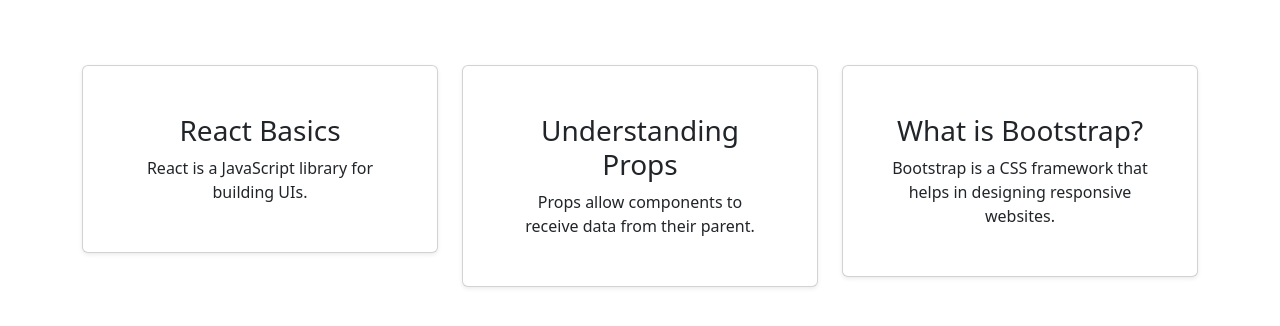
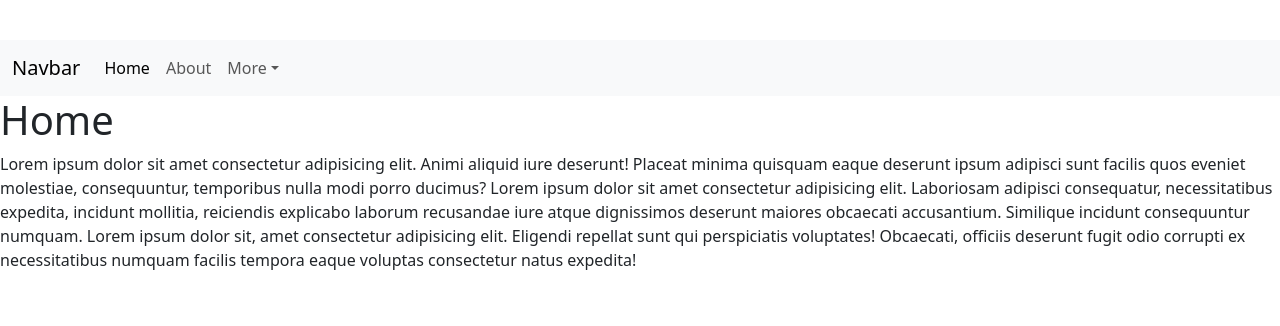
Before and after one commit to AbdulMugniMusba/REACT, a React (Vite) app in the folder my-app/: page / in a window 1280 px wide. Shown: the part 236-562 px from the top of the page. Built offline with nearby package versions, Linux system fonts and the light colour scheme.

Commit message:
adding my work

```diff
--- a/my-app/package.json
+++ b/my-app/package.json
@@ -12,7 +12,8 @@
   "dependencies": {
     "bootstrap": "^5.3.3",
     "react": "^18.3.1",
-    "react-dom": "^18.3.1"
+    "react-dom": "^18.3.1",
+    "react-router-dom": "^7.1.5"
   },
   "devDependencies": {
     "@eslint/js": "^9.17.0",
--- a/my-app/src/App.css
+++ b/my-app/src/App.css
@@ -1,4 +1,4 @@
-#root {
+/* #root {
   max-width: 1280px;
   margin: 0 auto;
   padding: 2rem;
@@ -39,11 +39,11 @@
 
 .read-the-docs {
   color: #888;
-}
-body {
+} */
+/* body {
   display: flex;
   justify-content: center;
   align-items: center;
-  height: 100vh;
+  height: 250vh;
   margin: 0;
-}
+} */
--- a/my-app/src/App.tsx
+++ b/my-app/src/App.tsx
@@ -1,5 +1,12 @@
 // import { Children } from "react";
 import "./App.css";
+import {BrowserRouter as Router, Routes, Route, Link} from "react-router-dom";
+import 'bootstrap/dist/js/bootstrap.bundle.min.js';
+import Home from "./components/Home";
+import About from "./components/About";
+import Counter from "./components/Counter";
+import RecipeList from "./components/RecipeList";
+import ArticleList from "./components/ArticleList";
 // import ProductsList from "./components/products.tsx";
 // import CourseListObject from "./components/CourseListObject.tsx";
 // import CarsList from "./components/cars.tsx";
@@ -16,29 +23,81 @@
 // import UserProfile from "./components/UserProfile.tsx";
 // import Toggle from "./components/Toggle.tsx";
 // import Greeting from "./components/Greeting.tsx";
-import ArticleList from "./components/ArticleList.tsx";
+// import ArticleList from "./components/ArticleList.tsx";
+// import UserList from "./components/UserList.tsx";
+// import ProductsList from "./components/ProductList.tsx";
+// import RecipeList from "./components/RecipeList.tsx";
 function App() {
   return (
-    <div>
-      {/* <Courses courses={fetchCourses()} /> */}
+    // <div>
+    //   {/* <Courses courses={fetchCourses()} /> */}
 
-      {/* <Counter></Counter>
-      <SetName></SetName>
-      <UserProfile></UserProfile>
-      <Toggle></Toggle> */}
-      {/* <ProductsList></ProductsList> */}
-      {/* <CourseListObject></CourseListObject> */}
-      {/* <CarsList></CarsList> */}
-      {/* <LoginStatus></LoginStatus> */}
-      {/* <Vehicle></Vehicle> */}
-      {/* <Products2></Products2> */}
-      {/* <Cars2></Cars2> */}
-      {/* <Greeting>Hello BEFFELO</Greeting>
-      // <Counter></Counter> */}
-       <ArticleList></ArticleList>
+    //   {/* <Counter></Counter>
+    //   <SetName></SetName>
+    //   <UserProfile></UserProfile>
+    //   <Toggle></Toggle> */}
+    //   {/* <ProductsList></ProductsList> */}
+    //   {/* <CourseListObject></CourseListObject> */}
+    //   {/* <CarsList></CarsList> */}
+    //   {/* <LoginStatus></LoginStatus> */}
+    //   {/* <Vehicle></Vehicle> */}
+    //   {/* <Products2></Products2> */}
+    //   {/* <Cars2></Cars2> */}
+    //   {/* <Greeting>Hello BEFFELO</Greeting>
+    //   // <Counter></Counter> */}
+    //    {/* <ArticleList></ArticleList> */}
+    //      {/* <UserList /> */}
+    //  {/* <RecipeList /> */}
+    //  {/* <ProductsList /> */}
+    //  </div>
 
 
-    </div>
+    <Router>
+       <nav className="navbar navbar-expand-lg navbar-light bg-light">
+        <div className="container-fluid">
+          <Link className="navbar-brand" to="/">Navbar</Link>
+          <button className="navbar-toggler" type="button" data-bs-toggle="collapse" data-bs-target="#navbarNavDropdown" aria-controls="navbarNavDropdown" aria-expanded="false" aria-label="Toggle navigation">
+            <span className="navbar-toggler-icon"></span>
+          </button>
+          <div className="collapse navbar-collapse" id="navbarNavDropdown">
+            <ul className="navbar-nav">
+              <li className="nav-item">
+                <Link className="nav-link active" to="/">Home</Link>
+              </li>
+              <li className="nav-item">
+                <Link className="nav-link" to="/about">About</Link>
+              </li>
+              <li className="nav-item dropdown">
+                <a className="nav-link dropdown-toggle" href="#" id="navbarDropdownMenuLink" role="button" data-bs-toggle="dropdown" aria-expanded="false">
+                  More
+                </a>
+                <ul className="dropdown-menu" aria-labelledby="navbarDropdownMenuLink">
+                  <li><Link className="dropdown-item" to="/Counter">Counter</Link></li>
+                  <li><Link className="dropdown-item" to="/RecipeList">RecipeList</Link></li>
+                  <li><Link className="dropdown-item" to="/ArticleList">ArticleList</Link></li>
+                </ul>
+              </li>
+            </ul>
+          </div>
+        </div>
+      </nav>
+
+
+
+       <Routes>
+          <Route path="/" element={<Home/>} />
+          <Route path="/about" element={<About/>} />
+          <Route path="/Counter" element={<Counter/>} />
+          <Route path="/RecipeList" element={<RecipeList/>} />
+          <Route path="/ArticleList" element={<ArticleList/>} />
+    </Routes>
+
+
+
+
+
+    </Router>
+
   );
 }
 
--- /dev/null
+++ b/my-app/src/Services/ArticleServices.tsx
@@ -0,0 +1,9 @@
+function fetchArticles() {
+const articles = [
+    { title: "React Basics", body: "React is a JavaScript library for building UIs." },
+    { title: "Understanding Props", body: "Props allow components to receive data from their parent." },
+    { title: "What is Bootstrap?", body: "Bootstrap is a CSS framework that helps in designing responsive websites." },
+  ];
+return articles;
+}
+export default fetchArticles;
--- a/my-app/src/components/About.tsx
+++ b/my-app/src/components/About.tsx
@@ -1,11 +1,19 @@
-import './About.css';
+// import "./About.css";
 
 function About() {
   return (
     <div className="about-container">
       <h1>About Our Company</h1>
       <img src="company-logo.png" alt="Company Logo" className="company-logo" />
-            <p>Welcome to our company. We are dedicated to providing the best service in the industry.</p>
+      <p>
+        Welcome to our company. We are dedicated to providing the best service
+        in the industry.
+        Lorem ipsum dolor sit amet consectetur adipisicing
+        elit. Blanditiis provident ipsam similique explicabo adipisci, a sequi
+        eveniet! Excepturi voluptates blanditiis, atque voluptatibus
+        perspiciatis, exercitationem necessitatibus id accusamus officiis animi
+        aperiam.
+      </p>
     </div>
   );
 }
--- a/my-app/src/components/ArticleList.tsx
+++ b/my-app/src/components/ArticleList.tsx
@@ -1,15 +1,10 @@
 import Article from './Article';
-const articles = [
-    { title: "React Basics", body: "React is a JavaScript library for building UIs." },
-    { title: "Understanding Props", body: "Props allow components to receive data from their parent." },
-    { title: "What is Bootstrap?", body: "Bootstrap is a CSS framework that helps in designing responsive websites." },
-  ];
-
+import  fetchArticles from '../Services/ArticleServices';
   const ArticleList = () => {
     return (
         <div className="container mt-4">
         <div className="row">
-          {articles.map((article, index) => (
+          {(fetchArticles()).map((article, index) => (
             <div className="col-md-4" key={index}>
               <Article
                title={article.title}>
--- /dev/null
+++ b/my-app/src/components/Home.tsx
@@ -0,0 +1,23 @@
+function Home() {
+  return (
+    <div className="about-container">
+      <h1>Home</h1>
+
+      <p>
+        Lorem ipsum dolor sit amet consectetur adipisicing elit. Animi aliquid
+        iure deserunt! Placeat minima quisquam eaque deserunt ipsum adipisci
+        sunt facilis quos eveniet molestiae, consequuntur, temporibus nulla modi
+        porro ducimus? Lorem ipsum dolor sit amet consectetur adipisicing elit.
+        Laboriosam adipisci consequatur, necessitatibus expedita, incidunt
+        mollitia, reiciendis explicabo laborum recusandae iure atque dignissimos
+        deserunt maiores obcaecati accusantium. Similique incidunt consequuntur
+        numquam. Lorem ipsum dolor sit, amet consectetur adipisicing elit.
+        Eligendi repellat sunt qui perspiciatis voluptates! Obcaecati, officiis
+        deserunt fugit odio corrupti ex necessitatibus numquam facilis tempora
+        eaque voluptas consectetur natus expedita!
+      </p>
+    </div>
+  );
+}
+
+export default Home;
--- /dev/null
+++ b/my-app/src/components/ProductList.tsx
@@ -0,0 +1,51 @@
+import { useEffect, useState } from "react";
+interface Products {
+    title: string;
+    image: string;
+    price: number;
+    category: string;
+
+}
+
+function ProductsList() {
+    const [Products,setProducts] = useState<Products[]>([]);
+    const [error, setError] = useState<string | null>(null);
+    const fetchProducts = async () => {
+        const response = await fetch("https://fakestoreapi.com/productss");
+        if (response.ok == false) {
+            setError("An error occurred");
+        }
+        else {
+          const data = await response.json();
+        setProducts(data);
+        }
+    };
+    useEffect(() => {
+        fetchProducts();
+    }, []);
+    if (error !== null) {
+        return <h1 className="text-danger">{error}</h1>;
+    }
+
+
+    return (
+        <div className="container">
+            <h1 className="text-center">Product List</h1>
+        <div className="row row-cols-4 row-cols-md-2 g-4">
+      {Products.map((product,index) => (
+        <div key={index}>
+            <img src={product.image} className="card-img-top" alt={product.title} style={{height:"200px",objectFit:"contain"}}/>
+          <div className="card-body">
+
+            <h5 className="card-title">{product.title}</h5>
+            <h6 className="card-text">{product.price}</h6>
+            <h6 className="card-text">{product.category}</h6>
+            </div>
+        </div>
+        ))}
+        </div>
+        </div>
+    );
+
+}
+ export default ProductsList;
--- /dev/null
+++ b/my-app/src/components/RecipeList.tsx
@@ -0,0 +1,36 @@
+import { useEffect, useState } from "react";
+interface Recipes {
+    name: string;
+  ingredients: string[];
+
+}
+
+function RecipeList() {
+    const [Recipes,setRecipes] = useState<Recipes[]>([]);
+    const fetchRecipes = async () => {
+        const response = await fetch(" https://dummyjson.com/recipes");
+        const data = await response.json();
+        setRecipes(data.recipes);
+    };
+    useEffect(() => {
+        fetchRecipes();
+    }, []);
+    return (
+        <div className="container">
+            <h2>Recipe List</h2>
+        <div className="row row-cols-1 row-cols-md-2 g-4">
+      {Recipes.map((product,index) => (
+        <div key={index}>
+            <h5 className="card-title">{product.name}</h5>
+            <h6 className="card-text">{product.ingredients}</h6>
+
+
+
+            </div>
+        ))}
+        </div>
+        </div>
+    );
+
+}
+ export default RecipeList;
--- /dev/null
+++ b/my-app/src/components/UserList.tsx
@@ -0,0 +1,43 @@
+import { useEffect, useState } from "react";
+interface User {
+    id: number;
+    name: string;
+    email: string;
+
+}
+
+function UserList() {
+    const [users,setusers] = useState<User[]>([]);
+    const fetchUsers = async () => {
+        const response = await fetch("https://jsonplaceholder.typicode.com/users");
+        const users = await response.json();
+        setusers(users);
+    };
+    useEffect(() => {
+        fetchUsers();
+    }, []);
+    return (
+        users.map((user) => (
+        <table className="table">
+  <thead>
+    <tr key={user.id}>
+
+      <th scope="col">Id</th>
+      <th scope="col">Email</th>
+      <th scope="col">Name</th>
+    </tr>
+  </thead>
+  <tbody>
+    <tr>
+
+      <td>{user.id}</td>
+      <td>{user.email}</td>
+      <td>{user.name}</td>
+    </tr>
+
+  </tbody>
+</table>
+        )));
+
+}
+ export default UserList;
--- /dev/null
+++ b/package.json
@@ -0,0 +1,5 @@
+{
+  "dependencies": {
+    "react-router-dom": "^7.1.5"
+  }
+}
```
Also changed, not shown: my-app/src/components/ProductList.css (added), 2 other files (tests, documents, lock files or other folders). Lines whose indentation alone changed are shown as unchanged.
